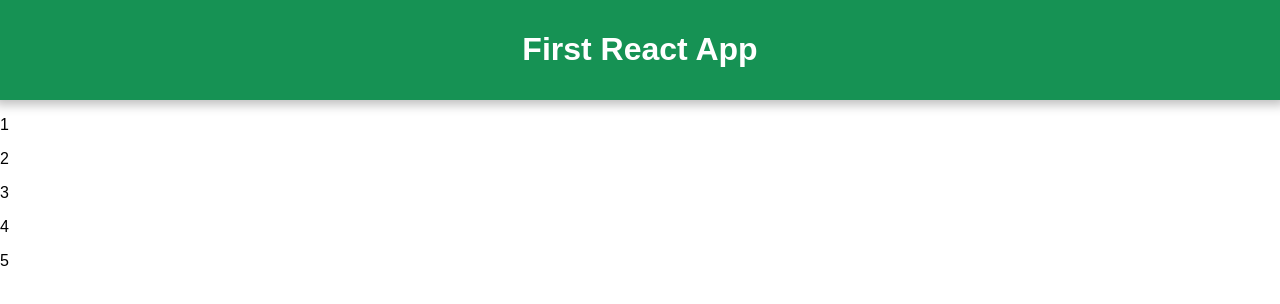
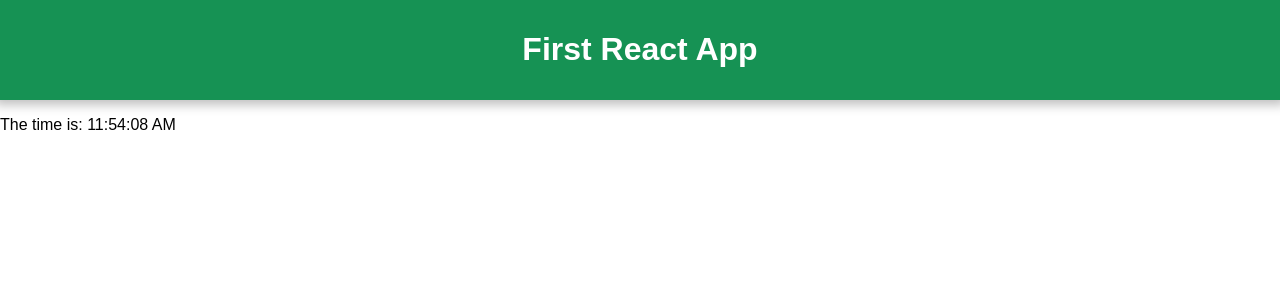
Before and after one commit to dragosbus/reactjs-for-beginners, a React (Create React App) app in the folder lecture/: page / in a window 1280 px wide. Shown: the top 304 px of the page. Built offline with nearby package versions, Linux system fonts and the light colour scheme.

Commit message:
added a timer

```diff
--- a/lecture/src/App.js
+++ b/lecture/src/App.js
@@ -18,27 +18,24 @@ class Header extends Component {
   }
 }
 
-class Paragraph extends Component {
-  render() {
-    return (
-      <p>{this.props.text}</p>
-    );
-  }
-}
-
-class Main extends Component {
+class Clock extends Component {
   constructor(props) {
     super(props);
-    this.state = {
-      data: [1,2,3,4,5]
-    }
+    this.state = { date: new Date() };
+  }
+  componentDidMount() {
+    this.timeID = setInterval(() => {
+      this.setState({
+        date: new Date()
+      });
+    },1000);
+  }
+
+  componentWillUnmount() {
+    clearInterval(this.timeID);
   }
   render() {
-    return (
-      <main>
-        {this.state.data.map((v, i) => <Paragraph text={v} key={i}/>)}
-      </main>
-    );
+    return <p>The time is: {this.state.date.toLocaleTimeString()}</p>
   }
 }
 
@@ -47,7 +44,7 @@ class App extends Component {
     return (
       <div>
         <Header />
-        <Main />
+        <Clock/>
       </div>
     );
   }
```
